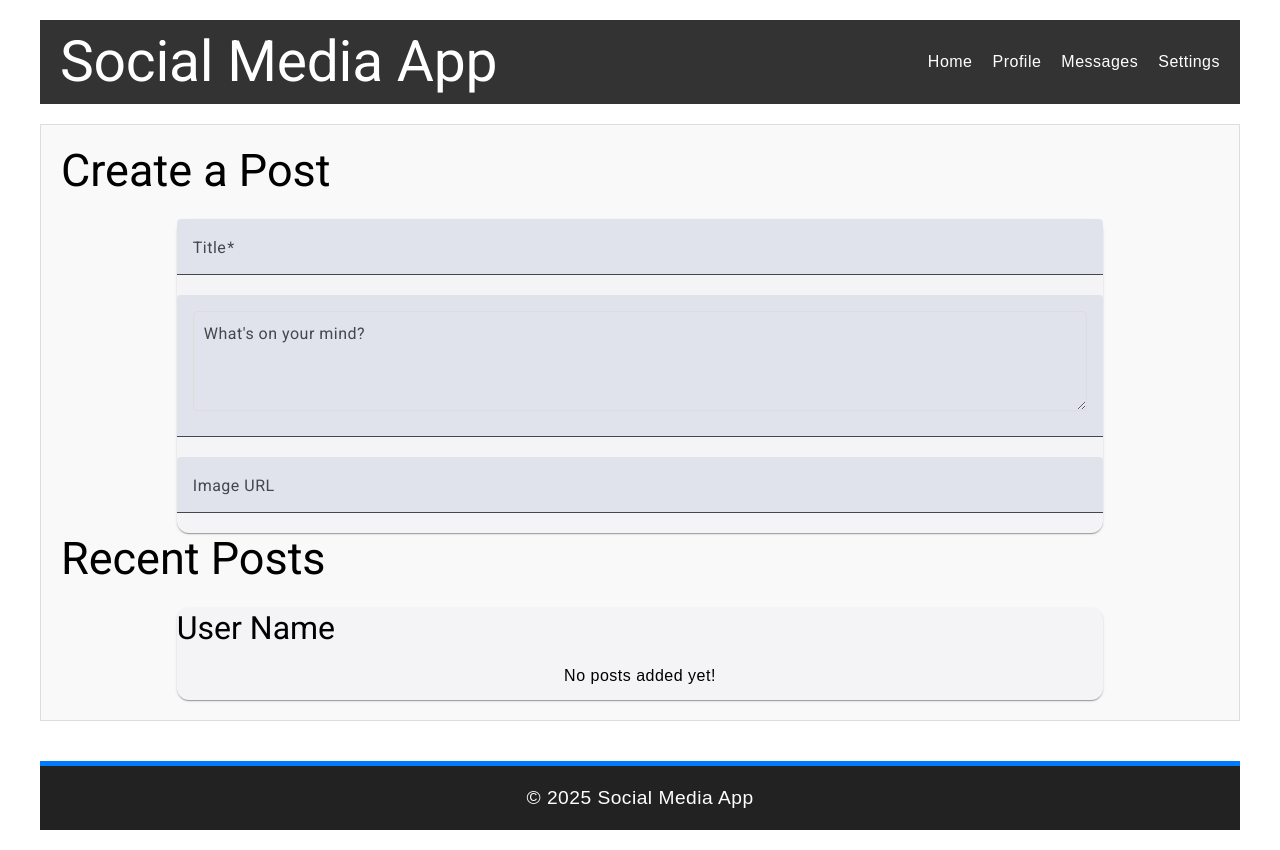
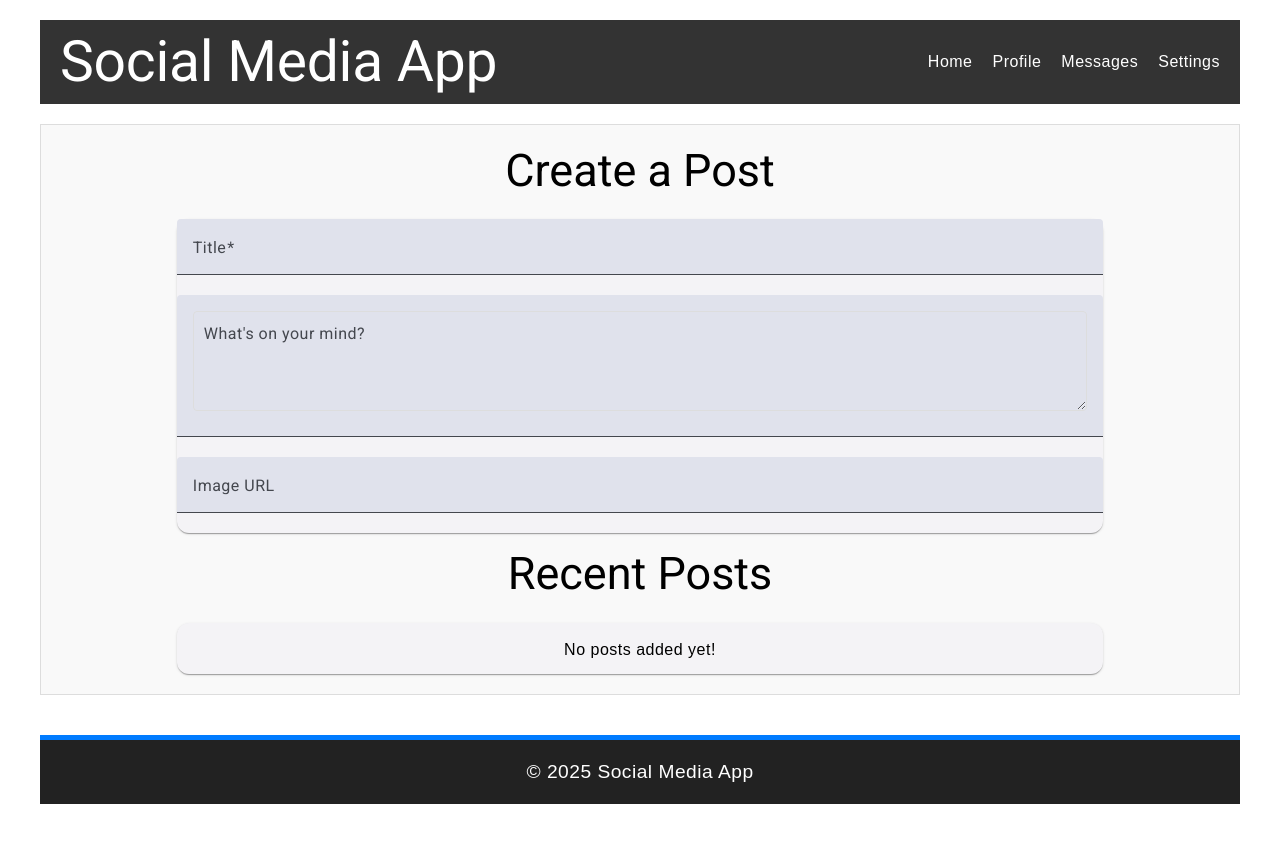
Before and after one commit to parwejalam/socialPost, an Angular app: page / in a window 1280 px wide. After the commit the page ends 824 px from the top, so only its background shows below. Built offline with nearby package versions, Linux system fonts and the light colour scheme.

Commit message:
feat: update post creation and listing components with improved headings and styling

```diff
--- a/src/app/app.component.html
+++ b/src/app/app.component.html
@@ -12,9 +12,7 @@
   </header>
 
   <main>
-    <h2>Create a Post</h2>
     <app-post-create></app-post-create>
-    <h2>Recent Posts</h2>
     <app-post-list></app-post-list>
   </main>
 
--- a/src/app/posts/post-create/post-create.component.html
+++ b/src/app/posts/post-create/post-create.component.html
@@ -1,4 +1,5 @@
 <section class="create-post">
+  <h2 class="info-text">Create a Post</h2>
   <mat-card>
     <form #postForm="ngForm" (ngSubmit)="onAddPost(postForm)" >
       <mat-form-field>
--- a/src/app/posts/post-create/post-create.component.scss
+++ b/src/app/posts/post-create/post-create.component.scss
@@ -41,3 +41,6 @@ mat-card {
         }
     }
 }
+.info-text {
+    text-align: center;
+}
--- a/src/app/posts/post-list/post-list.component.html
+++ b/src/app/posts/post-list/post-list.component.html
@@ -8,9 +8,9 @@
       <button>Share</button>
     </div>
   </div> -->
-
+  <h2 class="info-text">Recent Posts</h2>
   <mat-card>
-    <h4>User Name</h4>
+    <!-- <h4>User Name</h4> -->
 
     @if(!expandAll && postList.length > 0){
     <button mat-button (click)="openAll()">Expand All</button>
@@ -30,18 +30,17 @@
           </mat-panel-description>
           }
         </mat-expansion-panel-header>
-          {{post.content}}
-        <div class='actions'>
-          <button>Like</button>
-          <button>Comment</button>
-          <button>Share</button>
-        </div>
+        {{post.content}}
+        <mat-action-row>
+          <button mat-button color="primary">Edit</button>
+          <button mat-button color="warn">Delet</button>
+          <!-- <button>Share</button> -->
+        </mat-action-row>
       </mat-expansion-panel>
       }
     </mat-accordion>
     }
-    @if(postList.length <= 0) {
-    <p class='info-text mat-body'>No posts added yet!</p>
-    }
+    @if(postList.length <= 0) { <p class='info-text mat-body'>No posts added yet!</p>
+      }
   </mat-card>
 </section>
--- a/src/app/posts/post-list/post-list.component.scss
+++ b/src/app/posts/post-list/post-list.component.scss
@@ -68,4 +68,5 @@ mat-accordion {
 
 .info-text {
     text-align: center;
+    margin-top: 15px;
 }
```
